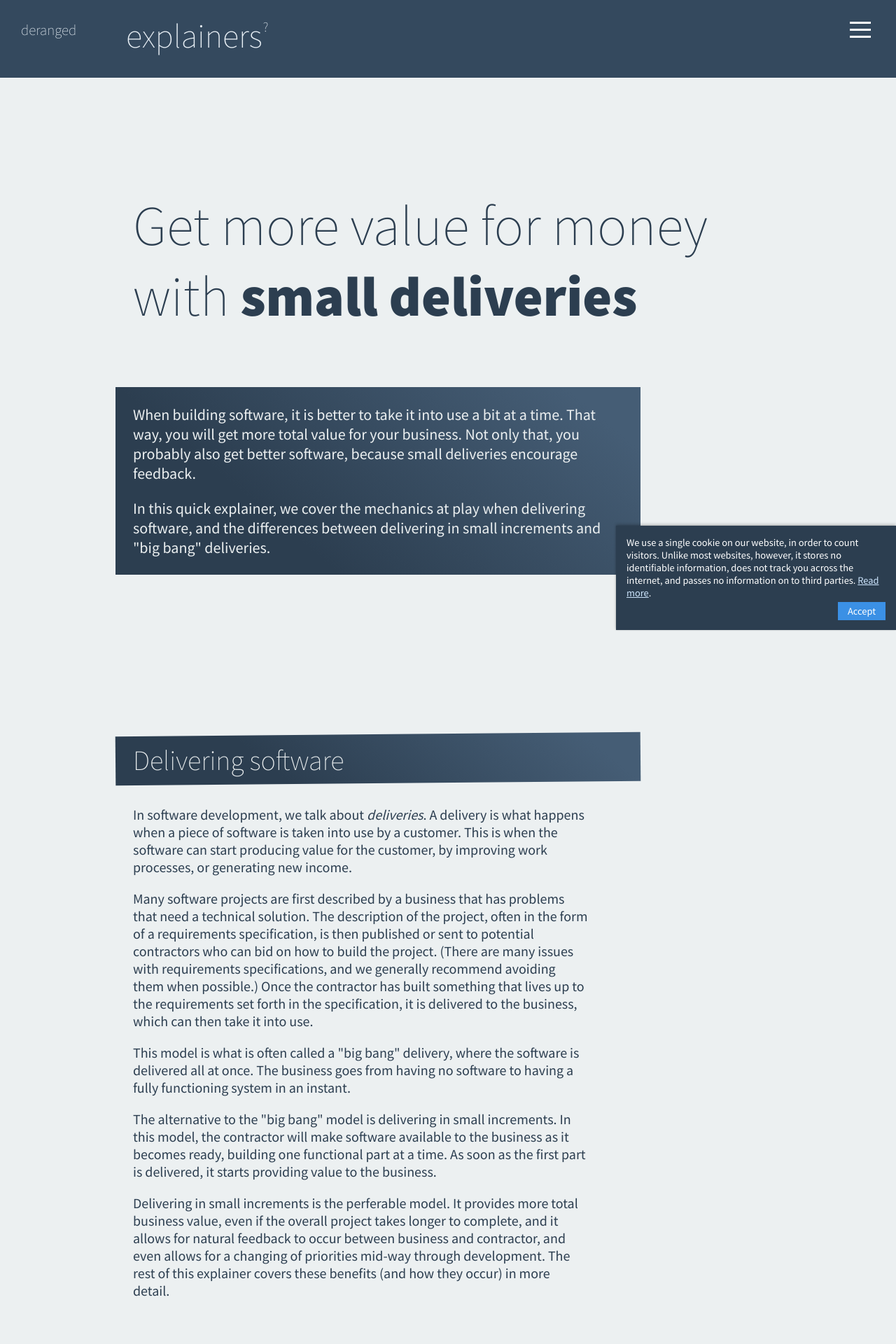
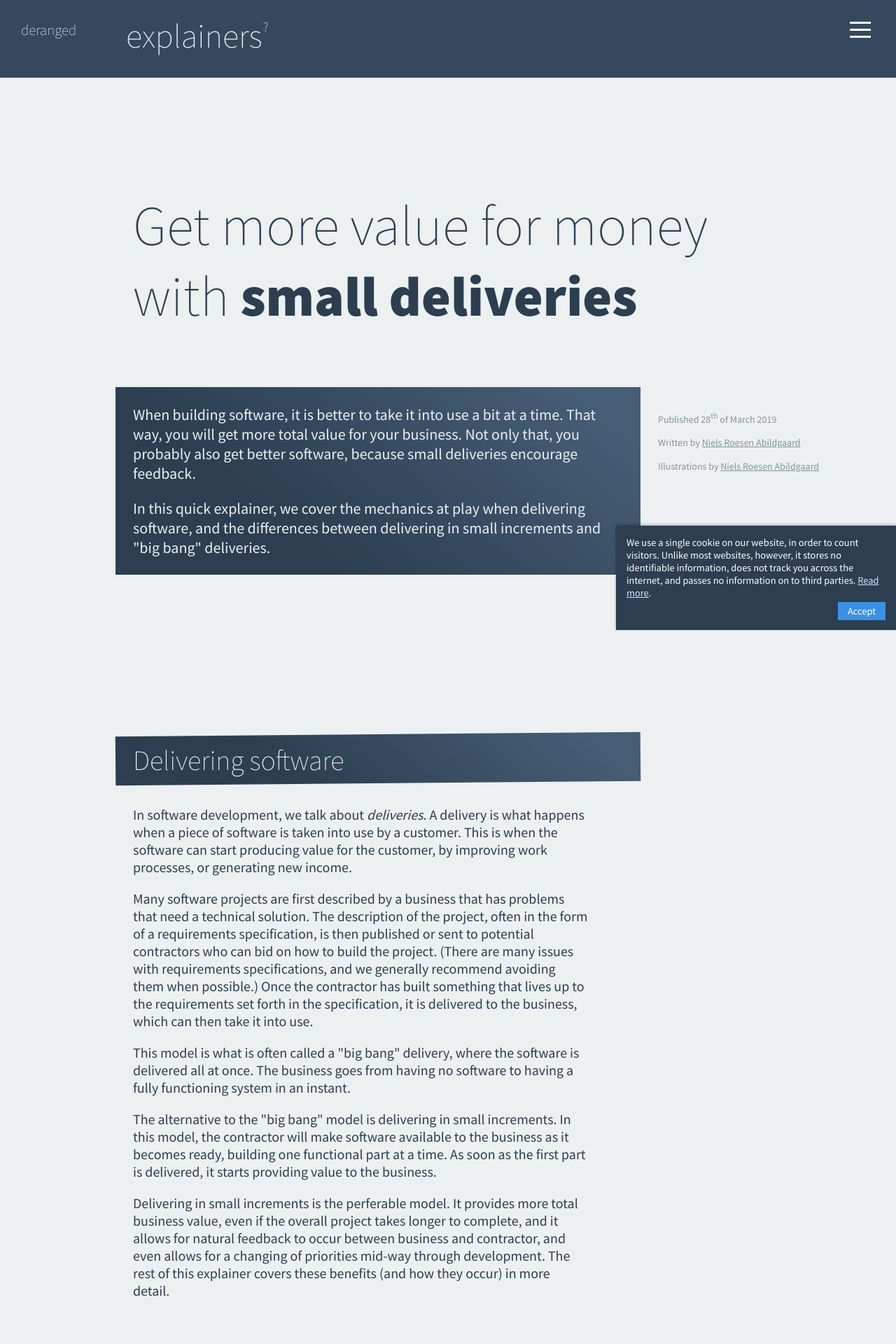
Before and after one commit to derangeddk/deranged.dk, a Jekyll site: the page built from explainers/small-deliveries.html, in a window 1280 px wide. Shown: the top 1920 px of the page at 70% size. Built offline with Jekyll 4.4.1, drawn with Linux system fonts in a browser that asks for light colours.

Commit message:
Published date and author info

```diff
--- a/explainers/small-deliveries.html
+++ b/explainers/small-deliveries.html
@@ -99,14 +99,18 @@ layout: default
         width: 100%;
         box-sizing: border-box;
     }
-    main > section.teaser {
+    main > section.explainer-description {
+        display: flex;
+        margin-left: 150px;
+        margin-bottom: 4em;
+        width: auto;
+        font-size: 1em;
+    }
+    main > section.explainer-description .teaser {
         background-color: #2c3e50;
         background-image: linear-gradient(40deg, #2c3e50 30%, #455d75 90%);
-        margin-left: 150px;
         padding: 25px;
         color: #ecf0f1;
-        margin-bottom: 4em;
-        width: auto;
     }
     main .teaser p {
         font-size: 1.1em;
@@ -116,6 +120,16 @@ layout: default
     main .teaser p:last-child {
         margin-bottom: 0;
     }
+    main .author {
+        font-size: 0.7em;
+        padding: 25px;
+        line-height: 240%;
+        color: #84969b;
+    }
+    main .author a {
+        color: inherit;
+    }
+
     main a {
         color: #2c3e50;
     }
@@ -276,7 +290,8 @@ layout: default
 </style>
 <main>
     <h1>Get more value for money<br>with <strong>small deliveries</strong></h1>
-    <section class="teaser">
+    <section class="explainer-description">
+        <div class="teaser">
             <p>
                 When building software, it is better to take it into use a bit at a time.
                 That way, you will get more total value for your business.
@@ -285,6 +300,12 @@ layout: default
             <p>
                 In this quick explainer, we cover the mechanics at play when delivering software, and the differences between delivering in small increments and "big bang" deliveries.
             </p>
+        </div>
+        <div class="author">
+            Published 28<sup>th</sup> of March 2019<br>
+            Written by <a href="mailto:niels@deranged.dk">Niels Roesen Abildgaard</a><br>
+            Illustrations by <a href="mailto:niels@deranged.dk">Niels Roesen Abildgaard</a>
+        </div>
     </section>
     <section>
         <h2>Delivering software</h2>
```
Lines whose indentation alone changed are shown as unchanged.
